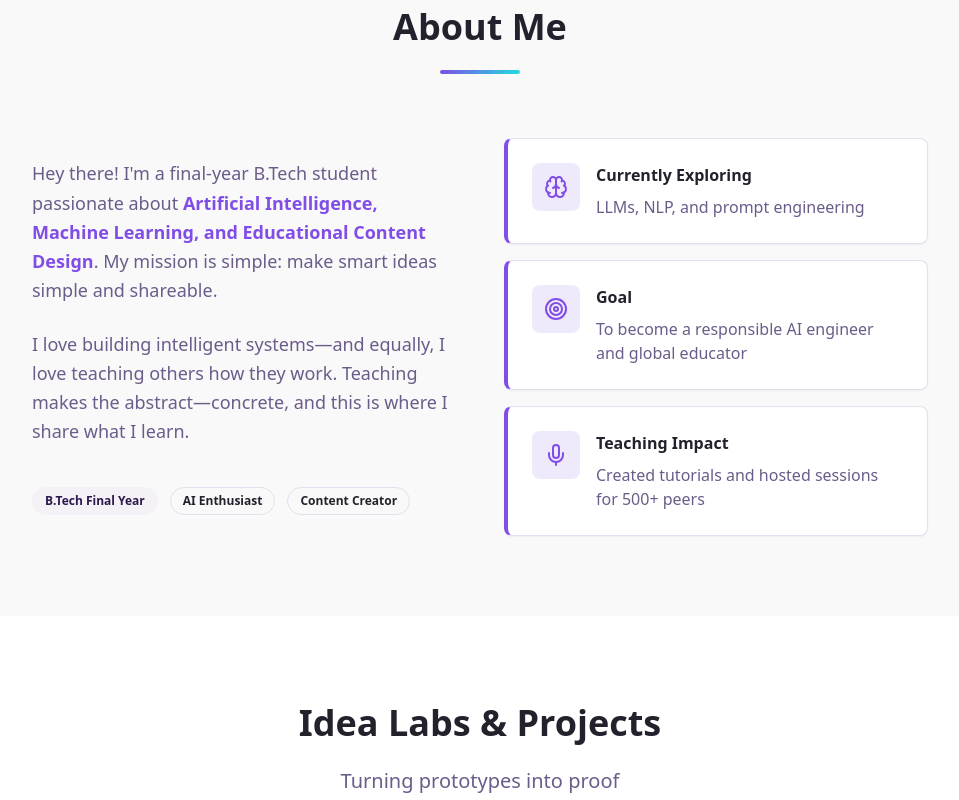
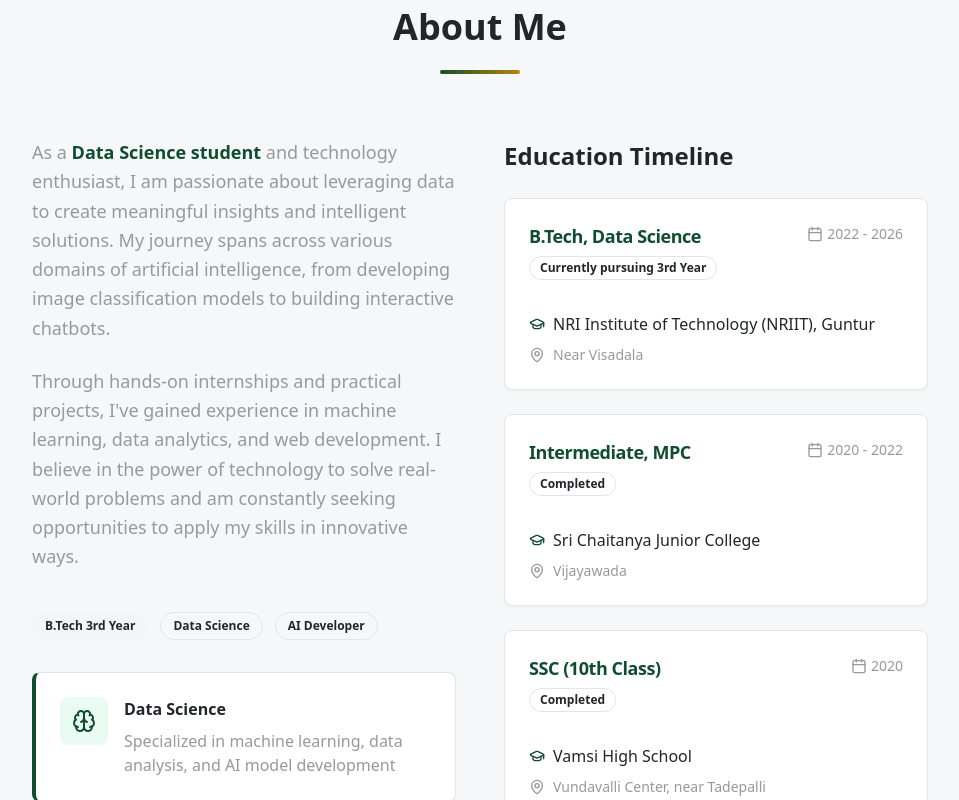
Before and after one commit to prabhudas47/code-explore-teach, a React (Vite) app: page / in a window 1280 px wide. Shown: the part 880-1680 px from the top of the page, without its empty margins (160-1119 px from the left). Built offline with nearby package versions, Linux system fonts and the light colour scheme.

Commit message:
Update portfolio to Data Science theme
Implement a Data Science-focused portfolio with a white and dark green color scheme, subtle animations, and a 3D visual on the hero section. Includes sections for About Me, Experience, Skills, and Certifications with updated content.

```diff
--- a/src/components/About.tsx
+++ b/src/components/About.tsx
@@ -1,23 +1,47 @@
-import { Card } from "@/components/ui/card";
+import { Card, CardContent, CardHeader, CardTitle } from "@/components/ui/card";
 import { Badge } from "@/components/ui/badge";
-import { Brain, Target, Mic } from "lucide-react";
+import { Brain, Code, Database, GraduationCap, MapPin, Calendar } from "lucide-react";
 
 export const About = () => {
   const highlights = [
     {
       icon: Brain,
-      title: "Currently Exploring",
-      description: "LLMs, NLP, and prompt engineering"
+      title: "Data Science",
+      description: "Specialized in machine learning, data analysis, and AI model development"
     },
     {
-      icon: Target,
-      title: "Goal",
-      description: "To become a responsible AI engineer and global educator"
+      icon: Code,
+      title: "AI Development",
+      description: "Building chatbots, image classification models, and intelligent systems"
     },
     {
-      icon: Mic,
-      title: "Teaching Impact",
-      description: "Created tutorials and hosted sessions for 500+ peers"
+      icon: Database,
+      title: "Data Analytics",
+      description: "Creating insightful dashboards and performance metrics using Tableau"
+    }
+  ];
+
+  const education = [
+    {
+      year: "2022 - 2026",
+      degree: "B.Tech, Data Science",
+      status: "Currently pursuing 3rd Year",
+      institution: "NRI Institute of Technology (NRIIT), Guntur",
+      location: "Near Visadala"
+    },
+    {
+      year: "2020 - 2022",
+      degree: "Intermediate, MPC",
+      status: "Completed",
+      institution: "Sri Chaitanya Junior College",
+      location: "Vijayawada"
+    },
+    {
+      year: "2020",
+      degree: "SSC (10th Class)",
+      status: "Completed",
+      institution: "Vamsi High School",
+      location: "Vundavalli Center, near Tadepalli"
     }
   ];
 
@@ -32,30 +56,28 @@ export const About = () => {
           </div>
 
           {/* Main Content */}
-          <div className="grid lg:grid-cols-2 gap-12 items-center">
-            {/* Text Content */}
+          <div className="grid lg:grid-cols-2 gap-12 items-start">
+            {/* Bio and Highlights */}
+            <div className="space-y-8">
               <div className="space-y-6">
                 <p className="text-lg text-muted-foreground leading-relaxed">
-                Hey there! I'm a final-year B.Tech student passionate about{" "}
-                <span className="text-primary font-semibold">Artificial Intelligence, Machine Learning, and Educational Content Design</span>.
-                My mission is simple: make smart ideas simple and shareable.
+                  As a <span className="text-primary font-semibold">Data Science student</span> and technology enthusiast, I am passionate about leveraging data to create meaningful insights and intelligent solutions. My journey spans across various domains of artificial intelligence, from developing image classification models to building interactive chatbots.
                 </p>
 
                 <p className="text-lg text-muted-foreground leading-relaxed">
-                I love building intelligent systems—and equally, I love teaching others how they work.
-                Teaching makes the abstract—concrete, and this is where I share what I learn.
+                  Through hands-on internships and practical projects, I've gained experience in machine learning, data analytics, and web development. I believe in the power of technology to solve real-world problems and am constantly seeking opportunities to apply my skills in innovative ways.
                 </p>
 
                 {/* Status Badges */}
                 <div className="flex flex-wrap gap-3 pt-4">
                   <Badge variant="secondary" className="px-3 py-1">
-                  B.Tech Final Year
+                    B.Tech 3rd Year
                   </Badge>
                   <Badge variant="outline" className="px-3 py-1">
-                  AI Enthusiast
+                    Data Science
                   </Badge>
                   <Badge variant="outline" className="px-3 py-1">
-                  Content Creator
+                    AI Developer
                   </Badge>
                 </div>
               </div>
@@ -77,6 +99,42 @@ export const About = () => {
                 ))}
               </div>
             </div>
+
+            {/* Education Timeline */}
+            <div>
+              <h3 className="text-2xl font-semibold text-foreground mb-6">Education Timeline</h3>
+              <div className="space-y-6">
+                {education.map((edu, index) => (
+                  <Card key={index} className="hover:shadow-medium transition-all duration-300">
+                    <CardHeader>
+                      <div className="flex justify-between items-start">
+                        <div className="flex-1">
+                          <CardTitle className="text-lg text-primary mb-1">{edu.degree}</CardTitle>
+                          <Badge variant="outline" className="mb-2">{edu.status}</Badge>
+                        </div>
+                        <div className="flex items-center text-sm text-muted-foreground">
+                          <Calendar className="h-4 w-4 mr-1" />
+                          {edu.year}
+                        </div>
+                      </div>
+                    </CardHeader>
+                    <CardContent>
+                      <div className="space-y-2">
+                        <div className="flex items-center text-foreground font-medium">
+                          <GraduationCap className="h-4 w-4 mr-2 text-primary" />
+                          {edu.institution}
+                        </div>
+                        <div className="flex items-center text-muted-foreground text-sm">
+                          <MapPin className="h-4 w-4 mr-2" />
+                          {edu.location}
+                        </div>
+                      </div>
+                    </CardContent>
+                  </Card>
+                ))}
+              </div>
+            </div>
+          </div>
         </div>
       </div>
     </section>
--- a/src/components/Education.tsx
+++ b/src/components/Education.tsx
@@ -5,45 +5,40 @@ import { GraduationCap, Award, Calendar } from "lucide-react";
 export const Education = () => {
   const education = [
     {
-      year: "2021–2025",
-      degree: "B.Tech in [Your Branch]",
-      institution: "[Your University Name]",
-      status: "Final Year",
-      description: "Specialized in AI/ML coursework with focus on deep learning and computer vision"
+      year: "2022–2026",
+      degree: "B.Tech, Data Science",
+      institution: "NRI Institute of Technology (NRIIT), Guntur",
+      status: "3rd Year",
+      description: "Pursuing comprehensive coursework in data science, machine learning, and artificial intelligence"
     },
     {
-      year: "2019–2021",
-      degree: "Higher Secondary (Science Stream)",
-      institution: "[Your School Name]",
+      year: "2020–2022",
+      degree: "Intermediate, MPC",
+      institution: "Sri Chaitanya Junior College, Vijayawada",
       status: "Completed",
-      description: "Mathematics, Physics, Chemistry with Computer Science"
+      description: "Mathematics, Physics, Chemistry - Strong foundation in analytical and scientific thinking"
+    },
+    {
+      year: "2020",
+      degree: "SSC (10th Class)",
+      institution: "Vamsi High School, Vundavalli",
+      status: "Completed",
+      description: "Completed secondary education with focus on mathematics and sciences"
     }
   ];
 
   const certifications = [
     {
-      title: "Deep Learning Specialization",
-      platform: "Coursera (Andrew Ng)",
-      year: "2025",
-      badge: "Specialist"
+      title: "Virtual Internship on leveraging Tableau for metrics and data analysis",
+      platform: "Deloitte",
+      year: "2024",
+      badge: "Completed"
     },
     {
-      title: "Google Data Analytics Certificate",
-      platform: "Google",
+      title: "Virtual Internship on Artificial Intelligence",
+      platform: "AIMERS Indian Servers",
       year: "2024",
-      badge: "Certified"
-    },
-    {
-      title: "Introduction to Machine Learning",
-      platform: "edX",
-      year: "2023",
-      badge: "Verified"
-    },
-    {
-      title: "Prompt Engineering for Developers",
-      platform: "OpenAI",
-      year: "2025",
-      badge: "Expert"
+      badge: "Completed"
     }
   ];
 
--- a/src/components/Hero.tsx
+++ b/src/components/Hero.tsx
@@ -11,17 +11,17 @@ export const Hero = () => {
         <div className="max-w-4xl mx-auto animate-fade-in">
           {/* Main Heading */}
           <h1 className="text-5xl md:text-6xl font-bold mb-6 bg-gradient-primary bg-clip-text text-transparent leading-tight">
-            👨‍💻 Dasu prabhu kumar
+            Dasu Prabhu Kumar
           </h1>
 
           {/* Subtitle */}
           <h2 className="text-2xl md:text-3xl font-semibold text-foreground mb-4">
-            AI Enthusiast & Learning Architect
+            Data Scientist & Technology Innovator
           </h2>
 
           {/* Quote */}
           <p className="text-lg md:text-xl text-muted-foreground italic mb-8 max-w-3xl mx-auto">
-            "Designing intelligence, one line of code and one clear explanation at a time."
+            "Exploring the frontiers of data and technology to build intelligent solutions for tomorrow's challenges."
           </p>
 
           {/* Action Buttons */}
--- a/src/components/Internships.tsx
+++ b/src/components/Internships.tsx
@@ -5,28 +5,28 @@ import { Briefcase, Calendar, ArrowRight } from "lucide-react";
 export const Internships = () => {
   const internships = [
     {
-      title: "AI Intern",
-      company: "XYZ Research Lab",
-      period: "May 2025 – July 2025",
-      status: "Recent",
+      title: "Virtual Intern, AI",
+      company: "AIMERS Indian Servers",
+      period: "2024",
+      status: "Completed",
       achievements: [
-        "Optimized transformer models for domain-specific intent recognition",
-        "Improved model accuracy by 15% through fine-tuning techniques",
-        "Collaborated with senior researchers on NLP pipeline development"
+        "Developed and trained image classification models for practical applications",
+        "Engineered and deployed functional AI and Telegram chatbots from the ground up",
+        "Built interactive data-driven websites and web applications using the Streamlit framework"
       ],
-      skills: ["Transformers", "PyTorch", "NLP", "Model Optimization"]
+      skills: ["Python", "Machine Learning", "Image Classification", "Telegram Bot API", "Streamlit"]
     },
     {
-      title: "Content Creator Intern",
-      company: "LearnTech Ed",
-      period: "Jan 2025 – Mar 2025",
-      status: "Recent",
+      title: "Virtual Intern, Data Analysis",
+      company: "Deloitte",
+      period: "2024",
+      status: "Completed",
       achievements: [
-        "Created 8+ micro-courses on Python and Intro to ML",
-        "Designed interactive learning experiences for 15-22 age group",
-        "Increased student engagement by 40% through gamified content"
+        "Gained hands-on experience using Tableau to analyze data and create insightful performance metrics dashboards",
+        "Developed comprehensive analytics solutions for business intelligence",
+        "Mentored by Deloitte's analytics team on industry best practices"
       ],
-      skills: ["Educational Design", "Python", "Content Creation", "Curriculum Development"]
+      skills: ["Tableau", "Data Analysis", "Dashboard Creation", "Business Intelligence", "Performance Metrics"]
     }
   ];
 
--- a/src/components/Skills.tsx
+++ b/src/components/Skills.tsx
@@ -5,40 +5,42 @@ import { Code, Lightbulb, Users, Clock } from "lucide-react";
 
 export const Skills = () => {
   const technicalSkills = [
-    { name: "Python", level: 90 },
-    { name: "Machine Learning", level: 85 },
-    { name: "Deep Learning", level: 80 },
-    { name: "NLP", level: 75 },
-    { name: "TensorFlow/PyTorch", level: 85 },
-    { name: "OpenCV", level: 70 }
+    { name: "Python", level: 85 },
+    { name: "Machine Learning", level: 80 },
+    { name: "Data Analysis", level: 85 },
+    { name: "Tableau", level: 75 },
+    { name: "Image Classification", level: 75 },
+    { name: "AI Chatbot Development", level: 80 }
   ];
 
   const softSkills = [
     {
       icon: Lightbulb,
-      title: "Public Speaking & Tech Talks",
-      description: "Delivered presentations to 500+ peers"
+      title: "Innovation & Problem Solving",
+      description: "Creating novel solutions for data-driven challenges"
     },
     {
       icon: Users,
-      title: "Educational Design & Storytelling",
-      description: "Created engaging learning experiences"
+      title: "Team Collaboration",
+      description: "Working effectively with diverse teams on complex projects"
     },
     {
       icon: Users,
-      title: "Team Collaboration & Leadership",
-      description: "Led cross-functional project teams"
+      title: "Technical Communication",
+      description: "Explaining data insights and AI concepts to stakeholders"
     },
     {
       icon: Clock,
-      title: "Time Management & Adaptability",
-      description: "Balanced academics with content creation"
+      title: "Analytical Thinking",
+      description: "Systematic approach to data analysis and problem-solving"
     }
   ];
 
   const technologies = [
-    "Python", "C/C++", "HTML/CSS/JS", "NumPy", "Pandas", "Matplotlib",
-    "scikit-learn", "TensorFlow", "PyTorch", "OpenCV", "Streamlit"
+    "Python", "Machine Learning", "Data Analysis", "Image Classification",
+    "AI Chatbot Development", "Streamlit", "Tableau", "Git",
+    "Telegram Bot API", "Pandas", "NumPy", "Data Visualization",
+    "Business Intelligence", "Performance Metrics", "Dashboard Creation"
   ];
 
   return (
--- a/src/index.css
+++ b/src/index.css
@@ -2,58 +2,58 @@
 @tailwind components;
 @tailwind utilities;
 
-/* Swiss Aesthetic AI Portfolio Design System - All colors MUST be HSL */
+/* Technology Hub Portfolio Design System - All colors MUST be HSL */
 
 @layer base {
   :root {
-    /* Core Colors - Purple & Teal Modern */
+    /* Core Colors - White & Dark Green Professional */
     --background: 0 0% 100%;
-    --foreground: 260 15% 15%;
+    --foreground: 210 11% 15%;
 
     /* Cards & Surfaces */
     --card: 0 0% 100%;
-    --card-foreground: 260 15% 15%;
-    --surface: 260 10% 98%;
+    --card-foreground: 210 11% 15%;
+    --surface: 210 14% 97%;
 
-    /* Primary - Deep Purple */
-    --primary: 260 75% 60%;
+    /* Primary - Dark Green */
+    --primary: 150 70% 18%;
     --primary-foreground: 0 0% 100%;
-    --primary-soft: 260 75% 95%;
+    --primary-soft: 150 70% 95%;
 
-    /* Secondary - Light Purples */
-    --secondary: 260 25% 96%;
-    --secondary-foreground: 260 50% 20%;
+    /* Secondary - Light Surfaces */
+    --secondary: 210 14% 96%;
+    --secondary-foreground: 210 11% 15%;
 
-    /* Muted - Professional Purples */
-    --muted: 260 25% 96%;
-    --muted-foreground: 260 20% 45%;
+    /* Muted - Professional Greys */
+    --muted: 210 14% 96%;
+    --muted-foreground: 0 0% 60%;
 
-    /* Accent - Vibrant Teal */
-    --accent: 180 75% 50%;
+    /* Accent - Muted Gold */
+    --accent: 43 91% 38%;
     --accent-foreground: 0 0% 100%;
-    --accent-soft: 180 75% 95%;
+    --accent-soft: 43 91% 95%;
 
     /* Status Colors */
     --destructive: 0 84% 60%;
     --destructive-foreground: 0 0% 100%;
-    --success: 142 71% 45%;
+    --success: 150 70% 35%;
     --success-foreground: 0 0% 100%;
 
     /* Borders & Inputs */
-    --border: 260 25% 90%;
-    --input: 260 25% 90%;
-    --ring: 260 75% 60%;
+    --border: 210 14% 90%;
+    --input: 210 14% 90%;
+    --ring: 150 70% 18%;
 
-    /* Purple & Teal Gradients */
-    --gradient-primary: linear-gradient(135deg, hsl(260 75% 60%), hsl(180 75% 50%));
-    --gradient-surface: linear-gradient(180deg, hsl(0 0% 100%), hsl(260 10% 98%));
-    --gradient-hero: linear-gradient(135deg, hsl(260 75% 60% / 0.08), hsl(180 75% 50% / 0.05));
+    /* Technology Hub Gradients */
+    --gradient-primary: linear-gradient(135deg, hsl(150 70% 18%), hsl(43 91% 38%));
+    --gradient-surface: linear-gradient(180deg, hsl(0 0% 100%), hsl(210 14% 97%));
+    --gradient-hero: linear-gradient(135deg, hsl(150 70% 18% / 0.08), hsl(43 91% 38% / 0.05));
 
     /* Professional Shadows */
-    --shadow-soft: 0 2px 8px hsl(260 75% 60% / 0.04);
-    --shadow-medium: 0 4px 16px hsl(260 75% 60% / 0.08);
-    --shadow-hard: 0 8px 32px hsl(260 75% 60% / 0.12);
-    --shadow-primary: 0 4px 20px hsl(260 75% 60% / 0.25);
+    --shadow-soft: 0 2px 8px hsl(150 70% 18% / 0.04);
+    --shadow-medium: 0 4px 16px hsl(150 70% 18% / 0.08);
+    --shadow-hard: 0 8px 32px hsl(150 70% 18% / 0.12);
+    --shadow-primary: 0 4px 20px hsl(150 70% 18% / 0.25);
 
     /* Swiss Typography Scale */
     --font-size-xs: 0.75rem;
@@ -91,46 +91,46 @@
   }
 
   .dark {
-    /* Dark Mode - Purple & Teal Theme */
-    --background: 260 25% 4%;
+    /* Dark Mode - Technology Hub Theme */
+    --background: 150 30% 8%;
     --foreground: 0 0% 98%;
 
-    --card: 260 25% 6%;
+    --card: 150 30% 10%;
     --card-foreground: 0 0% 98%;
-    --surface: 260 25% 8%;
+    --surface: 150 30% 12%;
 
-    --primary: 180 75% 55%;
-    --primary-foreground: 260 25% 5%;
-    --primary-soft: 180 75% 15%;
+    --primary: 43 91% 45%;
+    --primary-foreground: 150 30% 8%;
+    --primary-soft: 43 91% 15%;
 
-    --secondary: 260 25% 10%;
+    --secondary: 150 30% 15%;
     --secondary-foreground: 0 0% 80%;
 
-    --muted: 260 25% 10%;
+    --muted: 150 30% 15%;
     --muted-foreground: 0 0% 60%;
 
-    --accent: 260 75% 65%;
+    --accent: 150 70% 40%;
     --accent-foreground: 0 0% 100%;
-    --accent-soft: 260 75% 15%;
+    --accent-soft: 150 70% 15%;
 
     --destructive: 0 84% 60%;
     --destructive-foreground: 0 0% 100%;
-    --success: 142 71% 45%;
+    --success: 150 70% 45%;
     --success-foreground: 0 0% 100%;
 
-    --border: 260 25% 15%;
-    --input: 260 25% 15%;
-    --ring: 180 75% 55%;
+    --border: 150 30% 20%;
+    --input: 150 30% 20%;
+    --ring: 43 91% 45%;
 
     /* Dark Mode Gradients */
-    --gradient-primary: linear-gradient(135deg, hsl(180 75% 55%), hsl(260 75% 65%));
-    --gradient-surface: linear-gradient(180deg, hsl(260 25% 4%), hsl(260 25% 6%));
-    --gradient-hero: linear-gradient(135deg, hsl(180 75% 55% / 0.08), hsl(260 75% 65% / 0.05));
+    --gradient-primary: linear-gradient(135deg, hsl(43 91% 45%), hsl(150 70% 40%));
+    --gradient-surface: linear-gradient(180deg, hsl(150 30% 8%), hsl(150 30% 10%));
+    --gradient-hero: linear-gradient(135deg, hsl(43 91% 45% / 0.08), hsl(150 70% 40% / 0.05));
 
     --shadow-soft: 0 2px 8px hsl(0 0% 0% / 0.4);
     --shadow-medium: 0 4px 16px hsl(0 0% 0% / 0.5);
     --shadow-hard: 0 8px 32px hsl(0 0% 0% / 0.6);
-    --shadow-primary: 0 4px 20px hsl(180 75% 55% / 0.25);
+    --shadow-primary: 0 4px 20px hsl(43 91% 45% / 0.25);
   }
 }
 
```
Lines whose indentation alone changed are shown as unchanged.
